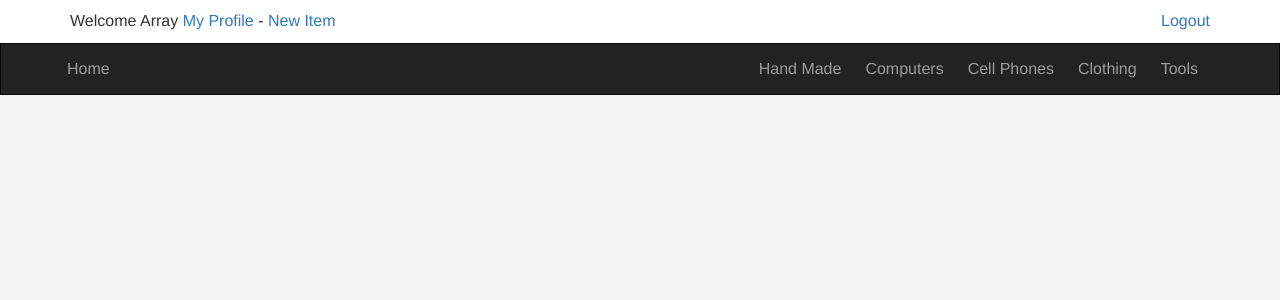
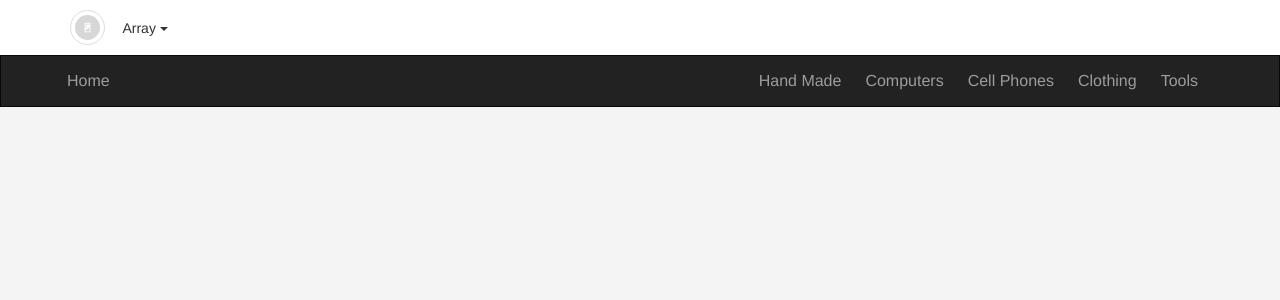
Before and after one commit to samopro/ecommerce_elzero, a PHP site: page / in a window 1280 px wide. Shown: the top 300 px of the page. Run offline with PHP 8.4, Linux system fonts and the light colour scheme; a user stored in the database is signed in; data comes from the database, SQL or seed files in the repository.

Commit message:
Lessons 111 -> 114

```diff
--- a/categories.php
+++ b/categories.php
@@ -1,4 +1,7 @@
-<?php include 'init.php'; ?>
+<?php
+    session_start();
+    include 'init.php';
+?>
 
 <div class="container">
 	<h1 class="text-center">Show Catgory</h1>
@@ -12,6 +15,7 @@
 						echo '<div class="caption">';
 							echo '<h3><a href="items.php?itemid=' . $item['Item_ID'] . '">' . $item['Name'] . '</a></h3>';
 							echo '<p>' . $item['Description'] . '</p>';
+                            echo '<div class="date">' .$item['Add_Date'] . '</div>';
 						echo '</div>';
 					echo '</div>';
 				echo '</div>';
--- a/includes/functions/functions.php
+++ b/includes/functions/functions.php
@@ -1,4 +1,19 @@
 <?php
+
+    /*
+	** Get All Functions v1.0
+	** Function to get all records from any database table
+	*/
+
+    function getAll($table, $orderBy=NUll, $where=NULL) {
+        global $db;
+
+        $sql = ($where == NULL) ? '' : $where;
+        $stmt = $db->prepare("SELECT * FROM $table $sql $orderBy");
+        $stmt->execute();
+
+        return $stmt->fetchAll(PDO::FETCH_ASSOC);
+    }
 
 	/*
 	** Get Records Functions v1.0
--- a/includes/templates/header.php
+++ b/includes/templates/header.php
@@ -14,14 +14,21 @@
  	<div class="upper-bar">
  		<div class="container">
  			<?php
- 				if (isset($_SESSION['user'])) {
- 					echo 'Welcome ' . $sessionUser . ' ';
-					echo '<a href="profile.php">My Profile</a>';
-					echo ' - <a href="newad.php">New Item</a>';
- 					if (checkUserStatus($sessionUser) == 0) {
- 						// Not Activated
- 					}
- 					echo '<span class="pull-right"><a href="logout.php">Logout</a></span>';
+ 				if (isset($_SESSION['user'])) { ?>
+ 				<img class="my-avatar img-circle img-thumbnail" src="image.jpeg" alt="profile-image">
+ 				<div class="btn-group my-info">
+ 				    <span class="btn dropdown-toggle" data-toggle="dropdown">
+ 				        <?php echo $sessionUser ?>
+ 				        <span class="caret"></span>
+ 				     </span>
+                    <ul class="dropdown-menu">
+                        <li><a href="profile.php">My Profile</a></li>
+                        <li><a href="newad.php">New Item</a></li>
+                        <li><a href="profile.php#my-ads">My Items</a></li>
+                        <li><a href="logout.php">Logout</a></li>
+                    </ul>
+ 			    </div>
+ 				<?php
  				} else {
  			?>
 	 			<a href="login.php">
--- a/index.php
+++ b/index.php
@@ -8,12 +8,31 @@
 
 ?>
 
+<div class="container">
+	<div class="row">
+		<?php
+			foreach (getAll('items', 'ORDER BY Item_ID DESC', 'WHERE Approve=1') as $item) {
+				echo '<div class="col-sm6 col-md-3 ">';
+					echo '<div class="thumbnail item-box">';
+						echo '<span class="price-tag">' . $item['Price'] . '</span>';
+						echo '<img class="img-responive" src="image.jpeg" alt="item-image">';
+						echo '<div class="caption">';
+							echo '<h3><a href="items.php?itemid=' . $item['Item_ID'] . '">' . $item['Name'] . '</a></h3>';
+							echo '<p>' . $item['Description'] . '</p>';
+                            echo '<div class="date">' .$item['Add_Date'] . '</div>';
+						echo '</div>';
+					echo '</div>';
+				echo '</div>';
+			}
+		?>
+	</div>
+</div>
 
 
 <?php
 
 	include $tpl . 'footer.php';
 
-	// Les 109
+	// Les 111
 
 ?>
--- a/items.php
+++ b/items.php
@@ -68,13 +68,13 @@
             <div class="add-comment">
                 <h3>Add You Comment</h3>
                 <form action="<?php $_SERVER['PHP_SELF'] . '?itemid=' . $item['Item_ID'] ?>" method="POST">
-                    <textarea name="comment"></textarea>
+                    <textarea name="comment" required></textarea>
                     <input class="btn btn-primary" type="submit" value="Add Comment">
                 </form>
                 <?php
                     if ($_SERVER['REQUEST_METHOD'] == 'POST') {
 
-                        $comment =  filter_var($_POST['comment'], FILTER_SANITIZE_STRING);
+                        $comment =  ltrim(rtrim(filter_var($_POST['comment'], FILTER_SANITIZE_STRING)));
                         $userid  = $_SESSION['uid'];
                         $itemid  = $item['Item_ID'];
 
@@ -91,7 +91,7 @@
                             }
 
                         } else {
-                            echo '<div class="alert alert-danger"></div>';
+                            echo '<div class="alert alert-danger">You must add comment</div>';
                         }
                     }
                 ?>
--- a/layout/css/front.css
+++ b/layout/css/front.css
@@ -89,6 +89,11 @@ table > caption + thead > tr:first-child > td,
 .upper-bar {
 	padding: 10px;
 	background-color: #fff;
+}
+
+.upper-bar .my-avatar {
+    width: 35px;
+    height: 35px;
 }
 
 /* End Header */
--- a/profile.php
+++ b/profile.php
@@ -39,15 +39,16 @@
 						<span>Regiter Date:</span> <?php echo $info['Date'] ?>
 					</li>
 				</ul>
+				<a href="#" class="btn btn-default">Edit Information</a>
 			</div>
 		</div>
 	</div>
 </div>
 
-<div class="ads block">
+<div id="my-ads" class="ads block">
 	<div class="container">
 		<div class="panel panel-primary">
-			<div class="panel-heading">My Ads</div>
+			<div class="panel-heading">My Items</div>
 			<div class="panel-body">
 				<?php
 				if (!empty(getItems('Member_ID', $info['UserID']))) {
```
Also changed, not shown: newad.php (+7 -8 lines).
